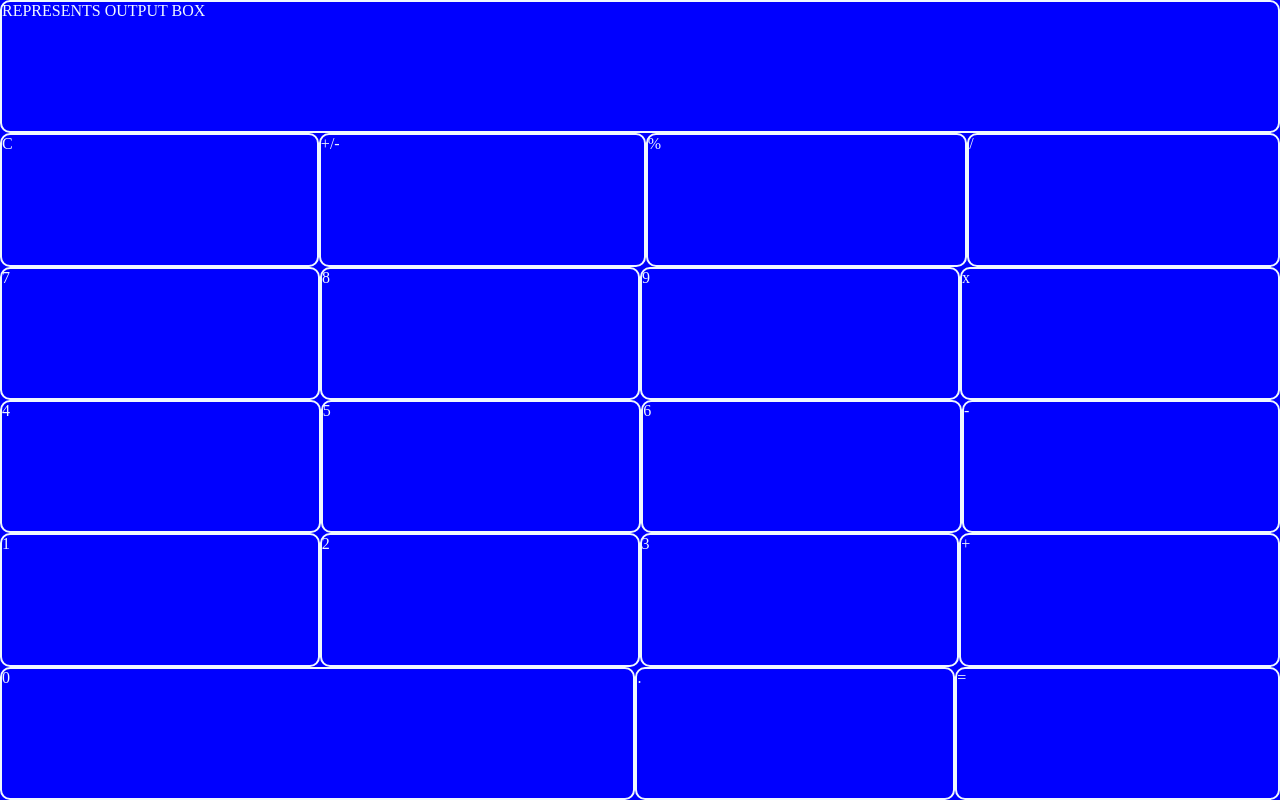
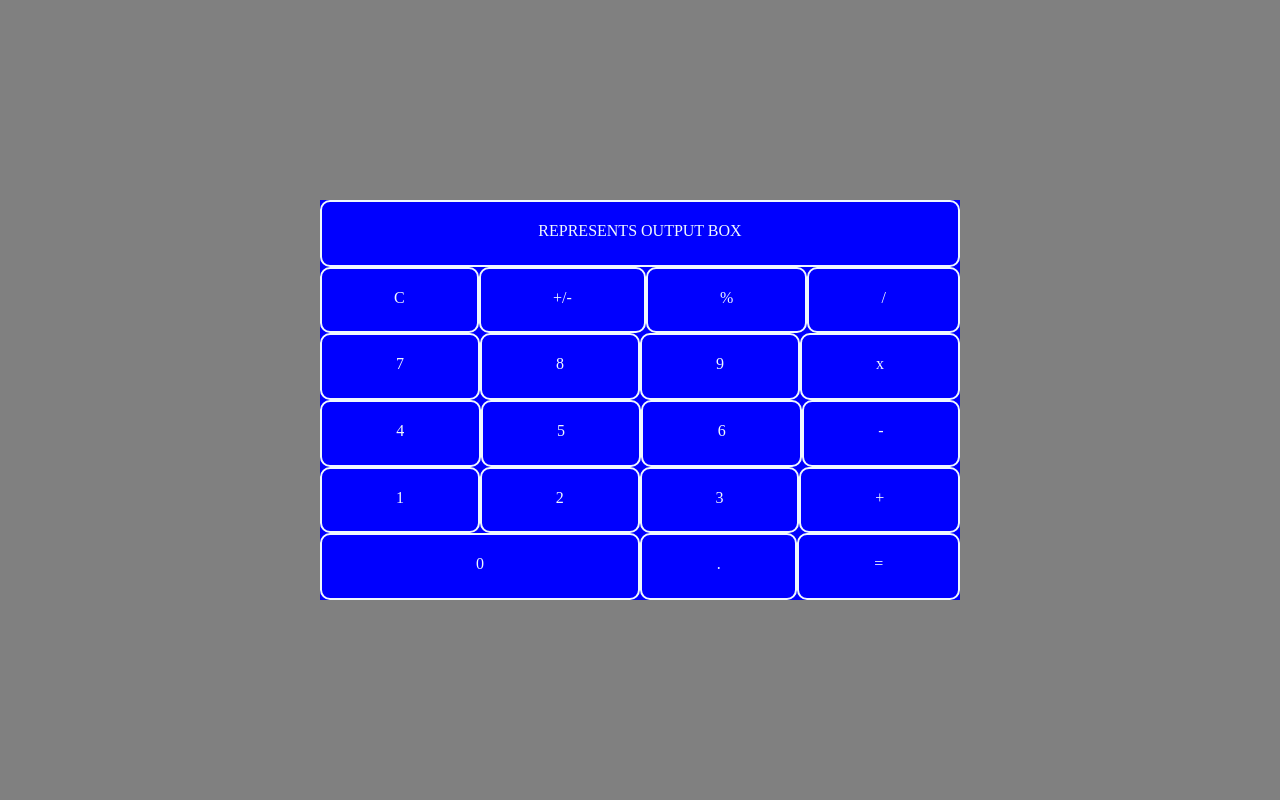
Before and after one commit to Michael-Vandivier/Calculator-v1, a plain HTML site: page index.html in a window 1280 px wide. Drawn offline with Linux system fonts and the light colour scheme.

Commit message:
Add container to index.html

```diff
--- a/index.html
+++ b/index.html
@@ -9,6 +9,7 @@
     <title>Calculator Version 1</title>
 </head>
 <body>
+    <div class="main">
         <div class="container" id="card card-holder">
             <div class="row-1">
                 <span class="op-box">REPRESENTS OUTPUT BOX</span>
@@ -44,5 +45,8 @@
             </div>
 
         </div>
+    </div>
+
+    <link rel="app/js" href="app.js">
 </body>
 </html>
--- a/style.css
+++ b/style.css
@@ -4,14 +4,21 @@
     box-sizing: border-box;
 }
 
+.main   {
+    min-height: 100vh;
+    display: flex;
+    align-items: center;
+    justify-content: center;
+    background-color: grey;
+}
+
 
 .container {
-    min-width: 100vh;
-    min-height: 100vh;
+    min-width: 50vw;
+    min-height: 50vh;
     display: flex;
     flex-direction: column;
     background-color: blue;
-
 }
 
 
@@ -59,7 +66,6 @@
 }
 
 .op-box{
-    /* min-width: 80%; */
     border-style: solid;
     border-radius: 10px;
     border-width: 2px;
@@ -67,8 +73,7 @@
 }
 
 .numpad{
-    /* min-width: 20%; */
-    /* min-height: 80%; */
+
     border-style: solid;
     border-radius: 10px;
     border-width: 2px;
@@ -76,12 +81,11 @@
 }
 
 .numpad-zero{
-    /* min-width: 20%; */
-    /* min-height: 80%; */
     border-style: solid;
     border-radius: 10px;
     border-width: 2px;
-    flex-grow: 2;
+    min-width: 50%;
+    /* flex-grow: 2; */
 }
 
 span {
@@ -90,4 +94,7 @@ span {
     border-color: black;
     border: 5px;
     color: aliceblue;
+    text-align: center;
+    padding-top: 20px;
+    min-width: 60px;
 }
```
Lines whose indentation alone changed are shown as unchanged.
